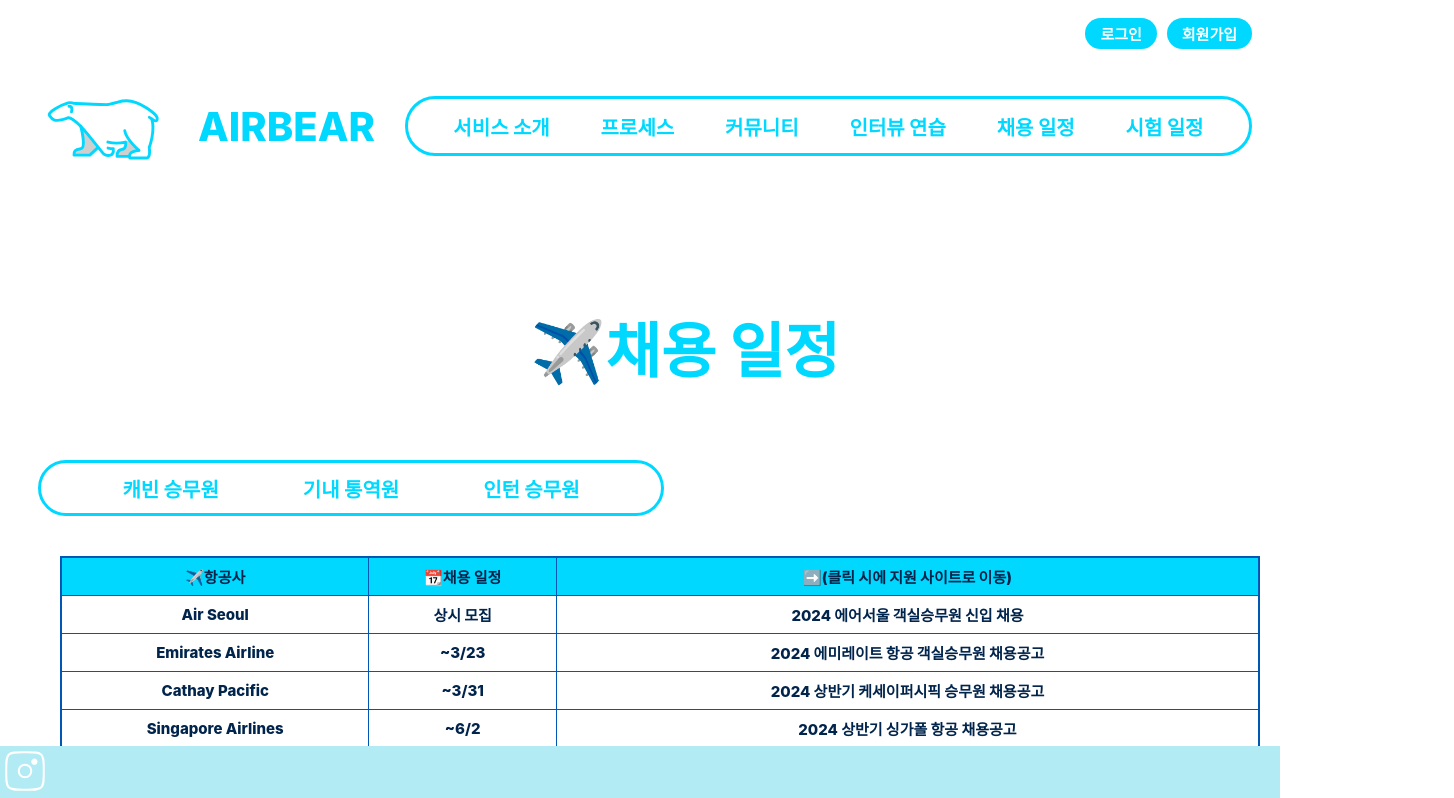
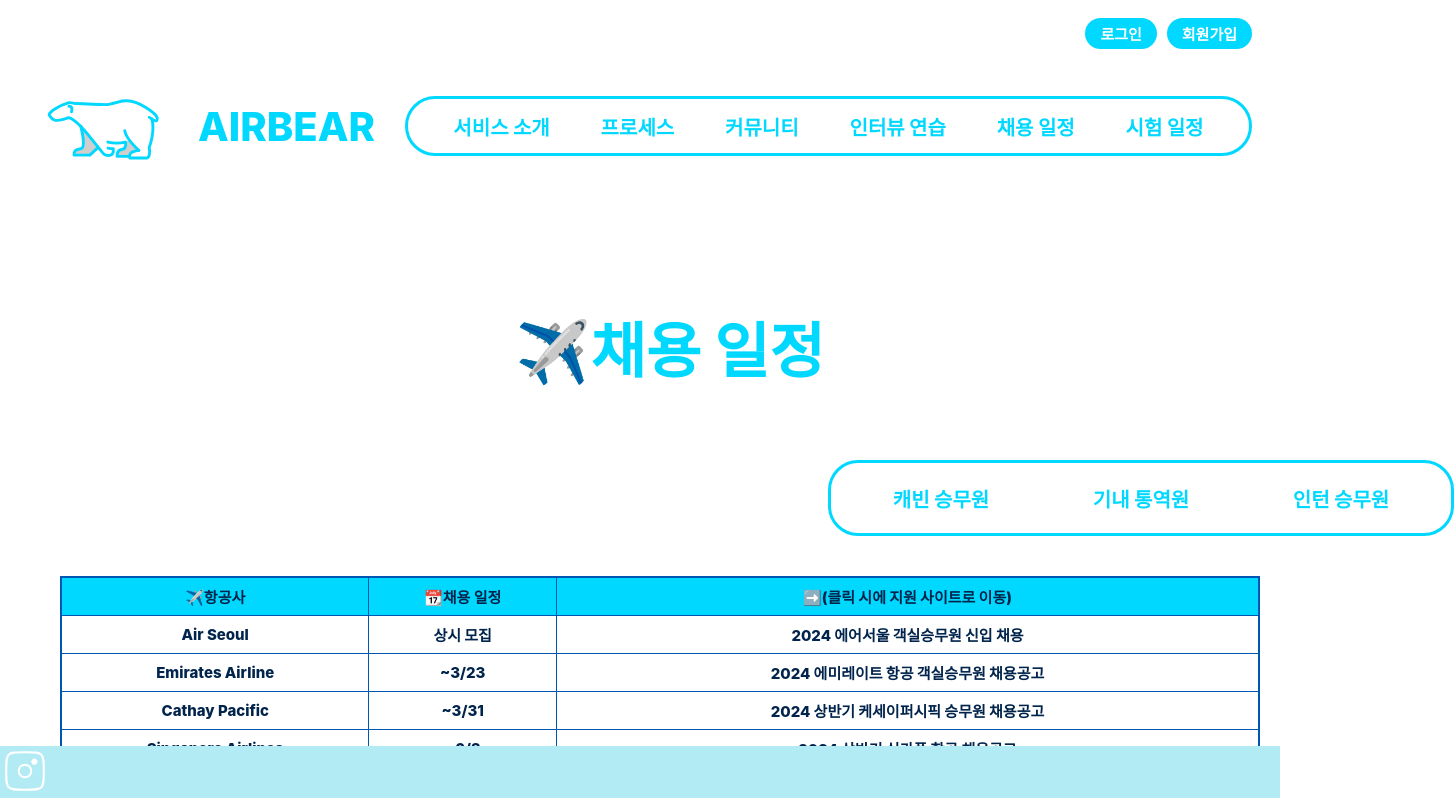
Before and after one commit to Airbear-HS/AIRBEAR, a React (Create React App) app: page /Cabin in a window 1280 px wide. Shown: the top 798 px of the page, 1454 px wide, since content can reach past the window. Built offline with nearby package versions, Linux system fonts and the light colour scheme.

Commit message:
whyranosibal

```diff
--- a/src/App.css
+++ b/src/App.css
@@ -1,8 +1,3 @@
-* {
-  margin: 0;
-  padding: 0;
-}
-
 .App {
   text-align: center;
 }
--- a/src/component/nav/Interview_Real.css
+++ b/src/component/nav/Interview_Real.css
@@ -57,3 +57,19 @@
   flex-shrink: 0;
   margin-bottom: 5px;
 }
+
+.record_button.clicked {
+  background-color: #00d8ff;
+  width: 30px;
+  height: 30px;
+}
+
+.recordcheck_button {
+  width: 30px;
+  height: 20px;
+  position: absolute; /* 절대 위치로 설정 */
+  bottom: 100px; /* 컨테이너의 아래쪽에서 20px */
+  left: 150px; /* 왼쪽에서 20px */
+  flex-shrink: 0;
+  margin-bottom: 5px;
+}
--- a/src/component/nav/Interview_Real.jsx
+++ b/src/component/nav/Interview_Real.jsx
@@ -3,9 +3,14 @@
 
 const Interview_Real = () => {
   const [isTextVisible, setIsTextVisible] = useState(false);
+  const [recordButtonClicked, setRecordButtonClicked] = useState(false);
 
   const toggleTextVisibility = () => {
     setIsTextVisible(!isTextVisible);
+  };
+
+  const toggleRecordButton = () => {
+    setRecordButtonClicked(!recordButtonClicked);
   };
 
   return (
@@ -66,7 +71,8 @@
           </p>
         )}
 
-        <div className="record_button">
+        <div className="record_button" onClick={toggleRecordButton}>
+          {recordButtonClicked ? (
             <svg
               xmlns="http://www.w3.org/2000/svg"
               width="100"
@@ -79,6 +85,31 @@
                 fill="#00D8FF"
               />
             </svg>
+          ) : (
+            <svg
+              xmlns="http://www.w3.org/2000/svg"
+              width="1em"
+              height="1em"
+              viewBox="0 0 24 24"
+            >
+              <g fill="none">
+                <path d="M24 0v24H0V0zM12.593 23.258l-.011.002l-.071.035l-.02.004l-.014-.004l-.071-.035c-.01-.004-.019-.001-.024.005l-.004.01l-.017.428l.005.02l.01.013l.104.074l.015.004l.012-.004l.104-.074l.012-.016l.004-.017l-.017-.427c-.002-.01-.009-.017-.017-.018m.265-.113l-.013.002l-.185.093l-.01.01l-.003.011l.018.43l.005.012l.008.007l.201.093c.012.004.023 0 .029-.008l.004-.014l-.034-.614c-.003-.012-.01-.02-.02-.022m-.715.002a.023.023 0 0 0-.027.006l-.006.014l-.034.614c0 .012.007.02.017.024l.015-.002l.201-.093l.01-.008l.004-.011l.017-.43l-.003-.012l-.01-.01z" />
+                <path
+                  fill="currentColor"
+                  d="M12 3a1 1 0 0 1 .993.883L13 4v16a1 1 0 0 1-1.993.117L11 20V4a1 1 0 0 1 1-1M8 6a1 1 0 0 1 1 1v10a1 1 0 1 1-2 0V7a1 1 0 0 1 1-1m8 0a1 1 0 0 1 1 1v10a1 1 0 1 1-2 0V7a1 1 0 0 1 1-1M4 9a1 1 0 0 1 1 1v4a1 1 0 1 1-2 0v-4a1 1 0 0 1 1-1m16 0a1 1 0 0 1 .993.883L21 10v4a1 1 0 0 1-1.993.117L19 14v-4a1 1 0 0 1 1-1"
+                />
+              </g>
+            </svg>
+          )}
+        </div>
+        <div className="recordcheck_button">
+          <svg
+            xmlns="http://www.w3.org/2000/svg"
+            width="100"
+            height="100"
+            viewBox="0 0 100 100"
+            fill="none"
+          ></svg>
         </div>
       </div>
 
--- a/src/component/nav/Recruiting.css
+++ b/src/component/nav/Recruiting.css
@@ -1,16 +1,24 @@
+.recruiting-container {
+  display: flex;
+  flex-direction: column;
+  align-items: center;
+  justify-content: center; /* 수직 가운데 정렬 */
+  height: 100vh; /* 전체 화면 높이 */
+}
+
 .cmon {
+  display: flex;
   margin-top: 5px;
+  align-items: center;
+  justify-content: center;
 }
 
 .newmember {
-  margin-top: 5px;
   display: flex;
-  /*이미지*/
   align-items: center;
-  margin-left: 30px;
-  display: flex;
+  justify-content: center;
   gap: 20px;
-  margin-bottom: 10px; /* 마지막 아이템을 제외한 간격 */
+  margin: 5px 0 10px 0; /* 상단 및 하단 간격 설정 */
 }
 
 .newmember p {
@@ -20,32 +28,39 @@
   font-style: normal;
   font-weight: 800;
   line-height: normal;
-  white-space: nowrap; /* 텍스트가 한 줄로만 표시되도록 설정 */
+  white-space: nowrap;
 }
 
 .recruit_posting {
+  display: flex;
+  justify-content: center;
+  align-items: center;
+  width: 100%;
 }
 
 .recruit_nav {
-  /*네비게이션*/
+  align-items: center;
   display: flex;
-  margin-left: 10px;
+  justify-content: center;
   width: 600px;
-  height: 30px;
+  height: 50px; /* 높이 조정 */
   border-radius: 30px;
-  background-color: #ffffff; /* 배경색 */
-  padding: 10px; /* 내부 여백 */
-  border: 3px solid #00d8ff; /* 테두리 */
+  background-color: #ffffff;
+  padding: 10px;
+  border: 3px solid #00d8ff;
 }
+
 .recruit_nav-links {
-  list-style: none; /* 목록 스타일 없앰 */
-
+  list-style: none;
   margin: 0;
   padding: 0;
-  display: flex; /* 가로 배치 */
+  display: flex;
+  justify-content: space-around; /* 각 항목 사이의 간격을 균등하게 설정 */
+  width: 100%;
 }
+
 .recruit_nav-links li {
-  padding: 0 42px; /* 좌우 여백 */
+  padding: 0 10px; /* 좌우 여백 */
 }
 
 .recruit_nav-links a {
@@ -56,9 +71,9 @@
   font-weight: 800;
   line-height: normal;
   text-decoration: none;
-  white-space: nowrap; /* 텍스트가 한 줄로만 표시되도록 설정 */
+  white-space: nowrap;
 }
 
 .recruit_nav-links a:hover {
-  color: #0056b3; /* 호버시 색상 변경 */
+  color: #0056b3;
 }
--- a/src/component/nav/Recruiting.jsx
+++ b/src/component/nav/Recruiting.jsx
@@ -8,6 +8,7 @@
 function Recruiting() {
   return (
     <div>
+      <div className="recruiting-container">
         <div className="cmon">
           <div className="newmember">
             <p>✈️채용 일정</p>
@@ -35,6 +36,7 @@
           </Routes>
         </div>
       </div>
+    </div>
   );
 }
 
```
Lines whose indentation alone changed are shown as unchanged.
